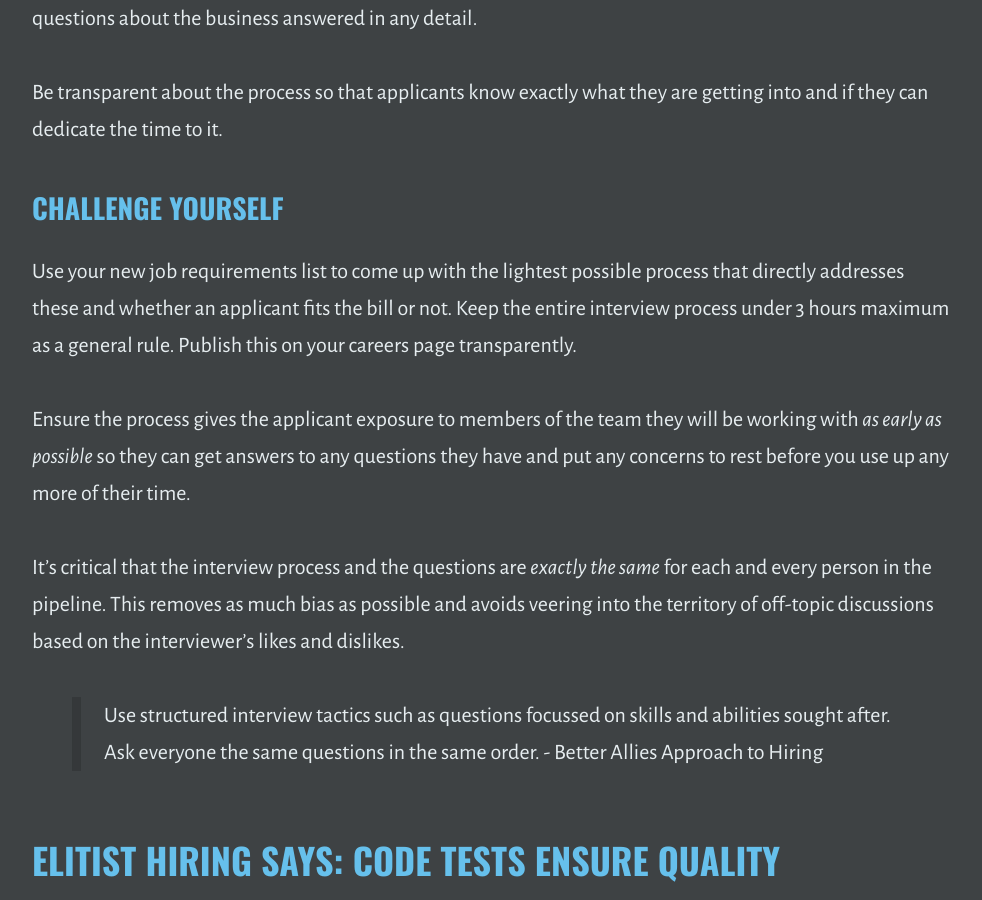
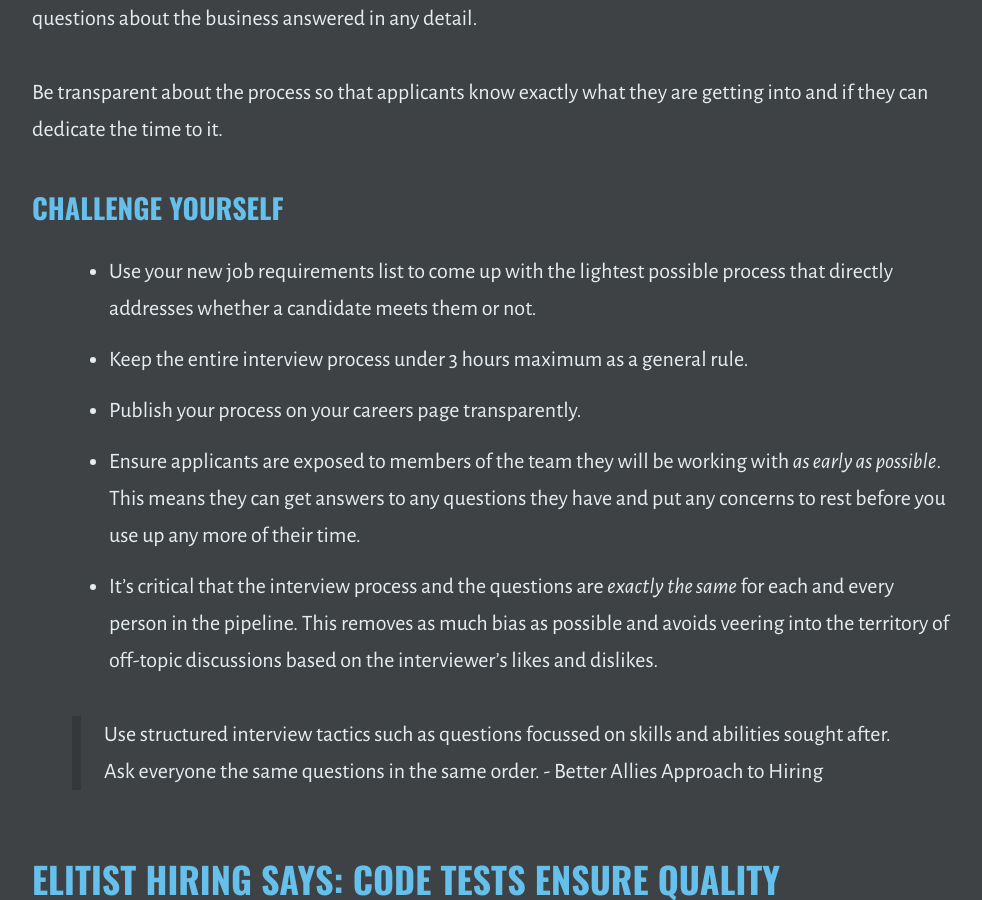
Before and after one commit to outragedpinkracoon/outragedpinkracoon.github.io, a Jekyll site: the page built from _posts/2021-04-27-other-companies-hiring-processes-are-costing-you-talent.md, in a window 1280 px wide and 900 px high, scrolled down 4882 px. Shown: the whole window, without its empty margins (149-1131 px from the left). Built offline with Jekyll 4.4.1, drawn with Linux system fonts in a browser that asks for light colours.

Commit message:
Converts text to bullet points

```diff
--- a/_posts/2021-04-27-other-companies-hiring-processes-are-costing-you-talent.md
+++ b/_posts/2021-04-27-other-companies-hiring-processes-are-costing-you-talent.md
@@ -75,11 +75,12 @@ We should avoid the opposite end of the scale where the entire interview is only
 Be transparent about the process so that applicants know exactly what they are getting into and if they can dedicate the time to it.
 
 ### Challenge Yourself
-Use your new job requirements list to come up with the lightest possible process that directly addresses these and whether an applicant fits the bill or not. Keep the entire interview process under 3 hours maximum as a general rule. Publish this on your careers page transparently.
+- Use your new job requirements list to come up with the lightest possible process that directly addresses whether a candidate meets them or not.
+- Keep the entire interview process under 3 hours maximum as a general rule.
+- Publish your process on your careers page transparently.
+- Ensure applicants are exposed to members of the team they will be working with _as early as possible_. This means they can get answers to any questions they have and put any concerns to rest before you use up any more of their time.
+- It’s critical that the interview process and the questions are _exactly the same_ for each and every person in the pipeline. This removes as much bias as possible and avoids veering into the territory of off-topic discussions based on the interviewer’s likes and dislikes.
 
-Ensure the process gives the applicant exposure to members of the team they will be working with _as early as possible_ so they can get answers to any questions they have and put any concerns to rest before you use up any more of their time.
-
-It's critical that the interview process and the questions are _exactly the same_ for each and every person in the pipeline. This removes as much bias as possible and avoids veering into the territory of off-topic discussions based on the interviewer’s likes and dislikes.
 > Use structured interview tactics such as questions focussed on skills and abilities sought after. Ask everyone the same questions in the same order. - Better Allies Approach to Hiring
 
 ## Elitist Hiring Says: Code Tests Ensure Quality
```
